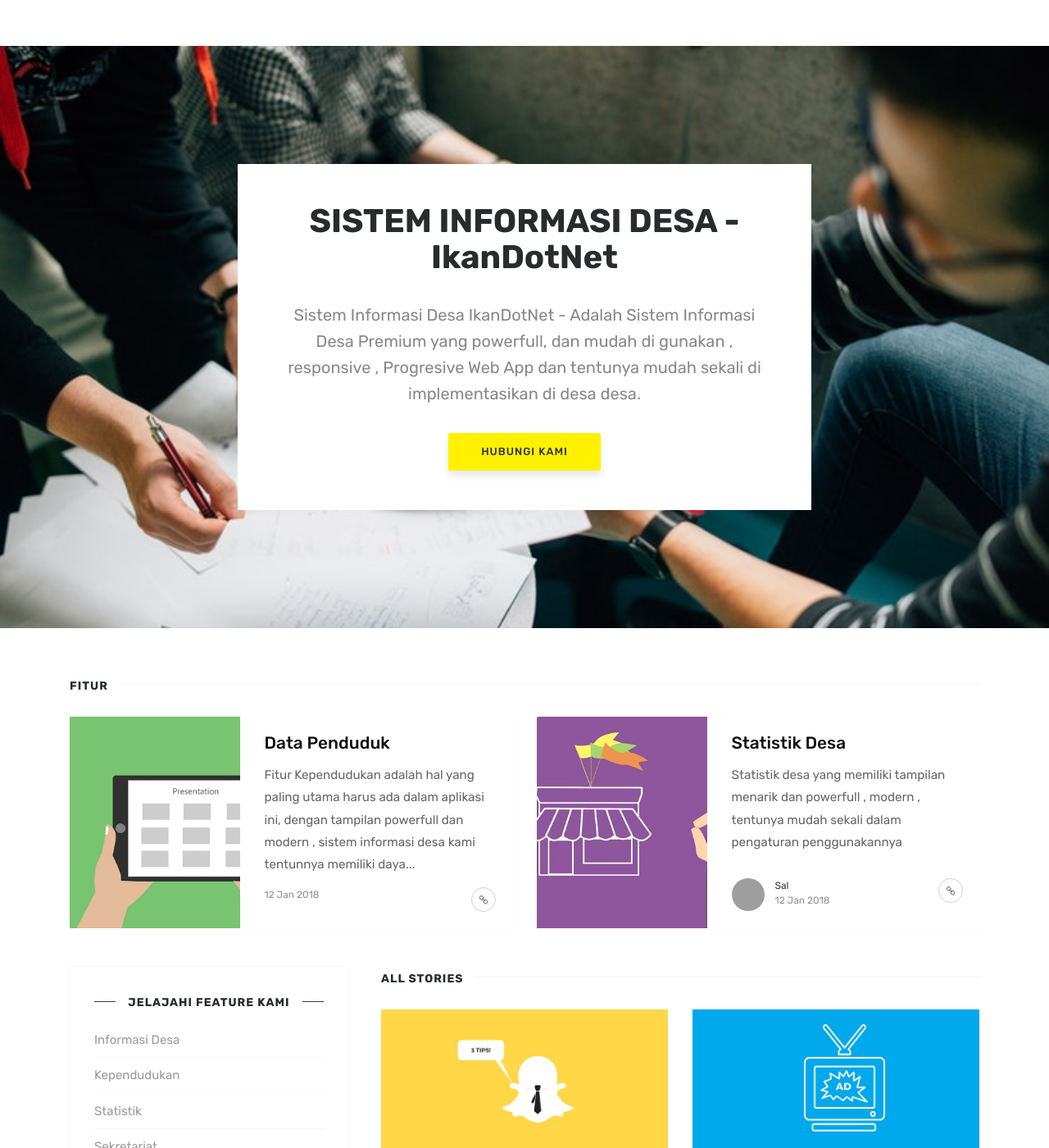
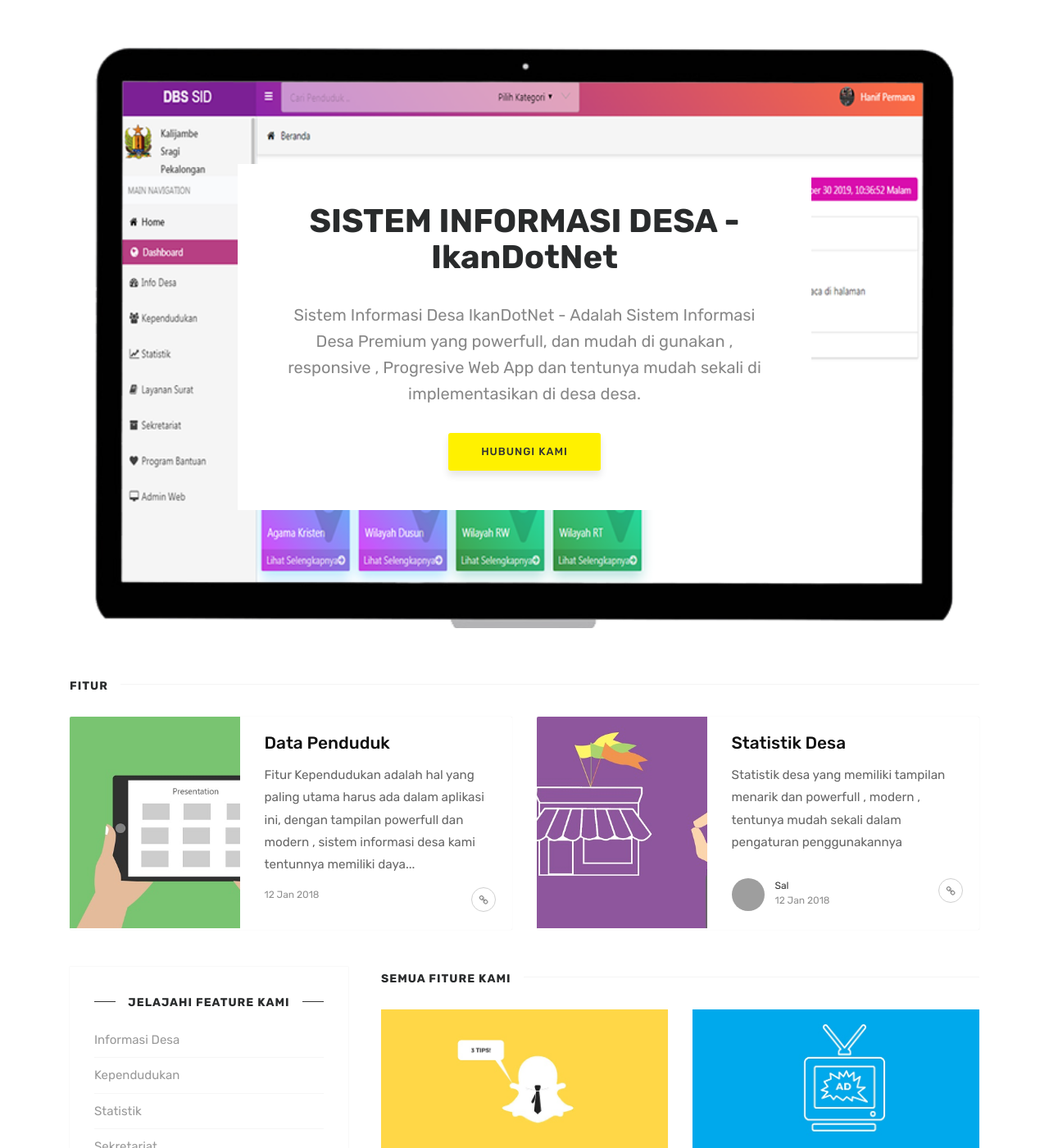
Before and after one commit to nifqi18/nifqi18.github.io, a Jekyll site: the page built from index.html, in a window 1280 px wide and 1400 px high. Shown: the whole window at 82% size. Built offline with Jekyll 4.4.1, drawn with Linux system fonts in a browser that asks for light colours; the list of posts is cut into pages by our own code; grey boxes are pictures that could not be loaded.

Commit message:
changes backround

```diff
--- a/assets/css/theme.css
+++ b/assets/css/theme.css
@@ -326,7 +326,7 @@
 	margin-bottom:1rem;
 }
 .intro {
-    background-image:url(../images/head.jpg);
+    background-image:url(../images/bakground_header.png);
     background-size:cover;
     padding: 9rem 0;
     margin-top:-87px;
--- a/index.html
+++ b/index.html
@@ -55,7 +55,7 @@
     <div class="col-sm-8">
 
         <div class="section-title">
-            <h2><span>All Stories</span></h2>
+            <h2><span>Semua Fiture Kami</span></h2>
         </div>
 
         <div class="masonrygrid row listrecent">
```
Also changed, not shown: assets/images/bakground_header.png (added).
